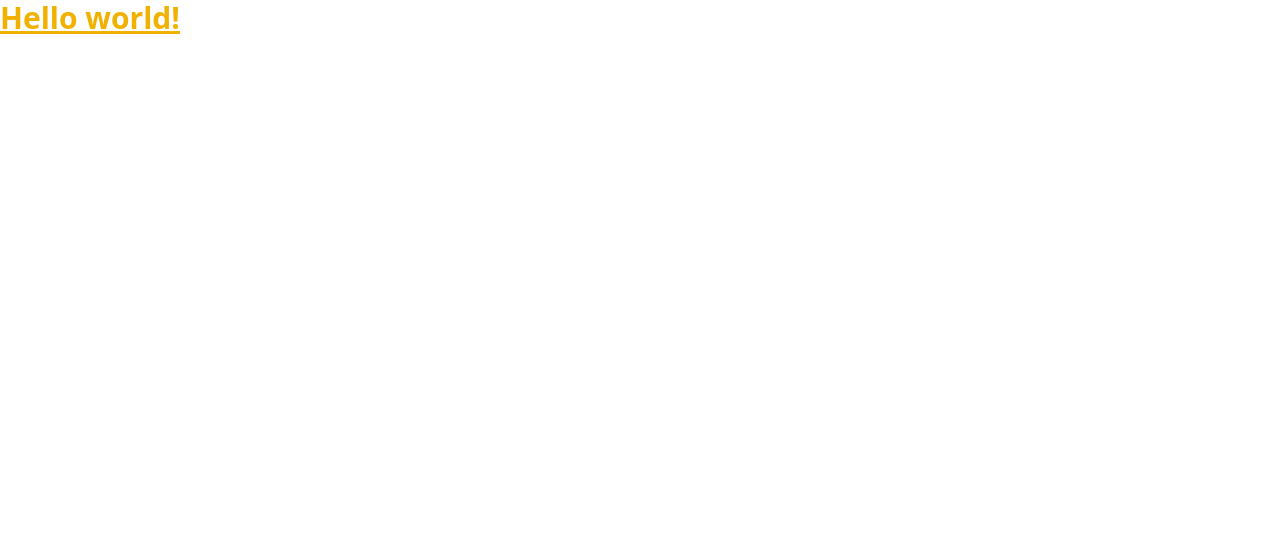
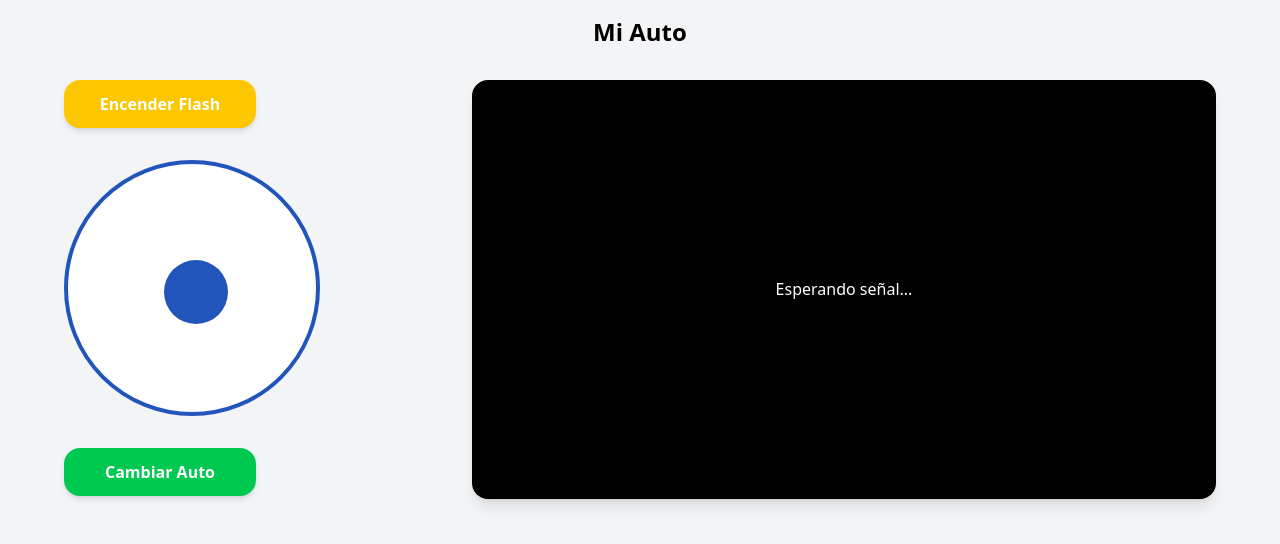
Before and after one commit to ktax06/autitos, a Nuxt app: page / in a window 1280 px wide. Shown: the top 544 px of the page. Built offline with nearby package versions, Linux system fonts and the light colour scheme.

Commit message:
interfaz preliminar

```diff
--- a/app.vue
+++ b/app.vue
@@ -1,7 +1,17 @@
 <template>
   <div>
-    <h1 class="text-3xl font-bold underline text-yellow-500">
-      Hello world!
-    </h1>
+    <!-- Incluir el componente CarControl -->
+    <CarControl />
   </div>
 </template>
+
+<script>
+// Importar el componente
+import CarControl from '~/components/carControl.vue';
+
+export default {
+  components: {
+    CarControl
+  }
+};
+</script>
--- /dev/null
+++ b/components/carControl.vue
@@ -0,0 +1,110 @@
+<template>
+  <div class="min-h-screen flex flex-col items-center bg-gray-100 p-4 space-y-4">
+
+    <!-- Nombre del Auto -->
+    <h1 class="text-2xl font-bold text-center">{{ currentCar.name }}</h1>
+
+    <!-- Contenido principal -->
+    <div class="flex flex-col-reverse md:flex-row w-full max-w-6xl gap-6 mt-4 items-center md:items-start">
+
+      <!-- CONTROLES -->
+      <div class="flex flex-col items-center md:items-start md:w-1/3 space-y-8">
+
+        <!-- Botón Flash -->
+        <button
+          @click="toggleFlash"
+          class="w-48 px-6 py-3 bg-yellow-400 hover:bg-yellow-500 active:scale-95 text-white font-semibold rounded-2xl shadow-md transition-all duration-150"
+        >
+          {{ flashOn ? 'Apagar Flash' : 'Encender Flash' }}
+        </button>
+
+        <!-- Joystick -->
+        <div class="w-20 h-58">
+          <JoystickComponent/>
+        </div>
+
+
+        <!-- Botón Cambiar Auto -->
+        <button
+          @click="modalOpen = true"
+          class="w-48 px-6 py-3 mt-6 bg-green-500 hover:bg-green-600 active:scale-95 text-white font-semibold rounded-2xl shadow-md transition-all duration-150"
+        >
+          Cambiar Auto
+        </button>
+
+      </div>
+
+      <!-- CÁMARA -->
+      <div class="w-full md:flex-1">
+        <div class="aspect-video bg-black rounded-2xl overflow-hidden shadow-lg w-full">
+          <img v-if="cameraUrl" :src="cameraUrl" alt="Cámara" class="w-full h-full object-cover" />
+          <div v-else class="flex items-center justify-center h-full text-white">
+            Esperando señal...
+          </div>
+        </div>
+      </div>
+
+    </div>
+
+    <!-- MODAL de selección de Auto -->
+    <div v-if="modalOpen" class="backdrop-blur-sm fixed inset-0 bg-black/60 bg-opacity-80 flex items-center justify-center z-50">
+      <div class="bg-white p-6 rounded-2xl shadow-xl w-80 space-y-4">
+        <h2 class="text-xl font-bold mb-4">Selecciona un Auto</h2>
+        <ul class="space-y-2">
+          <li v-for="car in availableCars" :key="car.id">
+            <button @click="selectCar(car)" class="w-full text-left px-4 py-2 rounded-lg hover:bg-gray-200">
+              {{ car.name }}
+            </button>
+          </li>
+        </ul>
+        <button @click="modalOpen = false" class="w-full mt-4 py-2 bg-red-400 hover:bg-red-500 text-white rounded-lg">
+          Cerrar
+        </button>
+      </div>
+    </div>
+
+  </div>
+</template>
+
+<script setup>
+import { ref } from 'vue'
+import Joystick from 'vue-joystick'
+import JoystickComponent from './joystickComponent.vue'
+
+const flashOn = ref(false)
+const modalOpen = ref(false)
+const cameraUrl = ref('') // Aquí puedes colocar la URL de la cámara en vivo.
+const currentCar = ref({ name: 'Mi Auto' })
+const availableCars = ref([
+  { id: 1, name: 'Auto 1' },
+  { id: 2, name: 'Auto 2' },
+])
+
+function toggleFlash() {
+  flashOn.value = !flashOn.value
+}
+
+function move(direction) {
+  console.log('Mover dirección:', direction)
+  // Aquí enviarías el comando a tu WebSocket o lo que uses para controlar el auto
+}
+
+function selectCar(car) {
+  currentCar.value = car
+  modalOpen.value = false
+}
+
+// Función para manejar el movimiento del joystick
+function onJoystickMove(evt) {
+  const dir = evt.direction // Puede ser up, down, left, right
+  move(dir)
+}
+
+function onJoystickEnd() {
+  console.log('Joystic stopped')
+}
+</script>
+
+<style scoped>
+/* Puedes personalizar los estilos de los controles aquí si lo deseas */
+</style>
--- /dev/null
+++ b/components/joystickComponent.vue
@@ -0,0 +1,127 @@
+<style>
+.vue-joystick {
+  display: inline-block;
+  background: white;
+  height: 256px;
+  width: 256px;
+  border-radius: 50%;
+  position: relative;
+  border: solid 4px var(--color);
+}
+.vue-joystick::before,
+.vue-joystick::after {
+  content: "";
+  position: absolute;
+}
+.vue-joystick::before {
+  left: 0;
+  right: 0;
+  margin: -32px;
+  background: var(--color);
+  height: 64px;
+  width: 64px;
+  border-radius: 50%;
+  transform: translateX(var(--x)) translateY(var(--y));
+}
+.vue-joystick::after {
+  left: 126px;
+  bottom: 128px;
+  border-radius: 10px;
+  width: 4px;
+  background: var(--color);
+  transform: rotate(var(--angle));
+  transform-origin: bottom center;
+  height: var(--speed);
+}
+</style>
+<template>
+  <div
+    class="vue-joystick"
+    :style="style"
+    @touchmove="handleTouch"
+    @mousemove="handleMove"
+    @mousedown="handleStart"
+    @mouseup="handleRelease"
+    @touchend="handleRelease"
+  ></div>
+</template>
+<script>
+export default {
+  props: {
+    color: {
+      type: String,
+      default: "#25B"
+    }
+  },
+  data() {
+    return {
+      x: 0,
+      y: 0,
+      angle: 0,
+      speed: 0,
+      isMouseDown: false
+    };
+  },
+  computed: {
+    style() {
+      return {
+        "--x": `${this.x + 128}px`,
+        "--y": `${this.y + 128}px`,
+        "--speed": `${this.speed}px`,
+        "--angle": `${this.angle}deg`,
+        "--color": `${this.color}`
+      };
+    }
+  },
+  methods: {
+    handleStart() {
+      this.isMouseDown = true;
+    },
+    handleTouch({ touches: [touch] }) {
+      const { clientX, clientY } = touch;
+      const { offsetLeft, offsetTop } = this.$el;
+      const x = Math.round(clientX - offsetLeft - 128);
+      const y = Math.round(clientY - offsetTop - 128);
+      this.updatePosition(x, y);
+    },
+    handleMove({ clientX, clientY }) {
+      if (!this.isMouseDown) {
+        return;
+      }
+      const { offsetLeft, offsetTop } = this.$el;
+      const x = Math.round(clientX - offsetLeft - 128);
+      const y = Math.round(clientY - offsetTop - 128);
+      this.updatePosition(x, y);
+    },
+    handleRelease() {
+      this.emitAll("release");
+      this.isMouseDown = false;
+      this.updatePosition(0, 0);
+    },
+    updatePosition(x, y) {
+      const offset = 128 - 32;
+      const radians = Math.atan2(y, x);
+      const angle = Math.round((radians * 180) / Math.PI, 4);
+      this.angle = angle + (angle > 90 ? -270 : 90);
+      this.speed = Math.min(
+        Math.round(Math.sqrt(Math.pow(y, 2) + Math.pow(x, 2))),
+        128
+      );
+      this.x = this.speed > offset ? Math.cos(radians) * offset : x;
+      this.y = this.speed >= offset ? Math.sin(radians) * offset : y;
+      this.emitAll();
+    },
+    emitAll(name = "change") {
+      this.$emit(name, {
+        x: this.x,
+        y: this.y,
+        speed: this.speed,
+        angle: this.angle
+      });
+    }
+  },
+  mounted() {
+    this.emitAll();
+  }
+};
+</script>
--- /dev/null
+++ b/components/socket.vue
@@ -0,0 +1,16 @@
+<script setup>
+import { io } from "socket.io-client";
+import { onMounted } from "vue";
+
+onMounted(() => {
+  const socket = io("http://localhost:3000");
+
+  socket.on("connect", () => {
+    console.log("Conectado al servidor de WebSocket");
+  });
+
+  socket.on("to-client", (data) => {
+    console.log("Mensaje desde ESP32:", data);
+  });
+});
+</script>
--- a/nuxt.config.ts
+++ b/nuxt.config.ts
@@ -1,13 +1,27 @@
 // https://nuxt.com/docs/api/configuration/nuxt-config
 import tailwindcss from "@tailwindcss/vite";
+import { JoystickManager } from "nipplejs";
 
 export default defineNuxtConfig({
   compatibilityDate: '2024-11-01',
   devtools: { enabled: true },
   css: ['~/assets/css/main.css'],
+
   vite: {
     plugins: [
       tailwindcss(),
+      {
+        name: 'nipplejs-plugin',
+        transform(code, id) {
+          if (id.endsWith('nipplejs.js')) {
+            return code.replace(/JoystickManager/g, 'JoystickManager');
+          }
+          return code;
+        }
+      }
     ],
-  },
+    optimizeDeps: {
+      needsInterop: ['vue-joystick']
+    }
+  }
 })
--- /dev/null
+++ b/servicioSockets/servidor.js
@@ -0,0 +1,45 @@
+import express from "express";
+import http from "http";
+import { WebSocketServer } from "ws";
+
+const app = express();
+const server = http.createServer(app);
+
+const wss = new WebSocketServer({ server, path: "/ws" });
+let clients = [];
+
+wss.on("connection", (ws) => {
+  console.log("Cliente conectado");
+  clients.push(ws);
+
+  ws.on("message", (message) => {
+    try {
+      const data = JSON.parse(message);
+
+      if (data.type === "image") {
+        // Reenviar imagen a todos los clientes
+        clients.forEach((client) => {
+          if (client.readyState === 1) {
+            client.send(JSON.stringify({ type: "image", value: data.value }));
+          }
+        });
+      } else if (data.type === "command") {
+        // Enviar comando al ESP32 (o imprimir)
+        console.log("Comando:", data.value);
+        // Aquí podrías reenviarlo al ESP32 si está conectado
+      }
+    } catch (err) {
+      console.error("Error al procesar mensaje:", err);
+    }
+  });
+
+  ws.on("close", () => {
+    console.log("Cliente desconectado");
+    clients = clients.filter((c) => c !== ws);
+  });
+});
+
+const PORT = 3000;
+server.listen(PORT, () => {
+  console.log(`Servidor WebSocket en puerto ${PORT}`);
+});
```
Also changed, not shown: package.json (+8 -1 lines), 2 other files (tests, documents, lock files or other folders).
